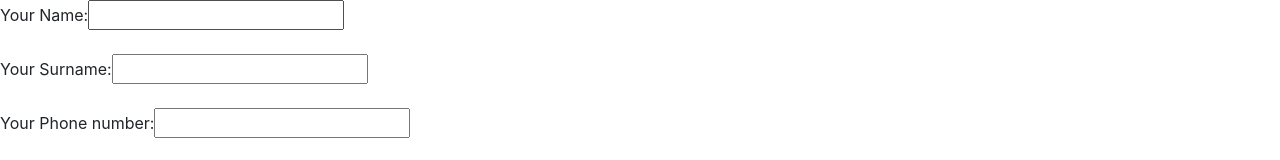
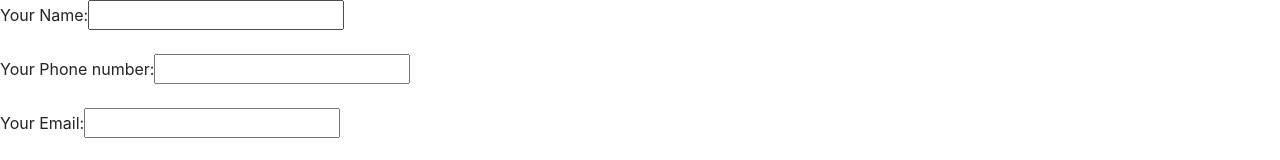
Before and after one commit to Central-core-code/central-core, a Next.js app: page / in a window 1280 px wide. Shown: the top 160 px of the page. Built offline with nearby package versions, Linux system fonts and the light colour scheme.

Commit message:
refactor

```diff
--- a/components/ContactForm.js
+++ b/components/ContactForm/ContactForm.js
@@ -1,26 +1,11 @@
-import React, { useState, useEffect } from "react";
+import React, { useState } from "react";
 import ReCAPTCHA from "react-google-recaptcha";
 import { useRouter } from "next/router";
 import emailjs from "emailjs-com";
 
-import translations from "../translations";
-import formValidation from "../components/FormValidation";
-
-const initialFormState = {
-  name: "",
-  surname: "",
-  phone: "",
-  email: "",
-  message: "",
-};
-
-const initialErrorsState = {
-  name: false,
-  surname: false,
-  phone: false,
-  email: false,
-  message: false,
-};
+import translations from "../../translations";
+import formValidation from "../FormValidation";
+import { initialErrorsState, initialFormState } from "./const";
 
 export default function ContactForm() {
   let router = useRouter();
@@ -44,18 +29,9 @@ export default function ContactForm() {
     });
 
     if (!isValidationFailed) {
+      sendEmail(e);
       setForm(initialFormState);
       setErrors(initialErrorsState);
-      setSuccessMessage(success_text_message);
-
-      sendEmail(e);
-    } else {
-      const { name, value } = e.target;
-      const validation = formValidation(name, value) === true;
-      setErrors((prevState) => ({
-        ...prevState,
-        [name]: validation,
-      }));
     }
   };
 
@@ -70,11 +46,20 @@ export default function ContactForm() {
       ...prevState,
       [name]: value,
     }));
+
+    if (errors[name]) {
+      const validation = formValidation(name, value);
+      assignErrors(name, validation);
+    }
   };
 
   const handleOnBlur = (e) => {
     const { name, value } = e.target;
     const validation = formValidation(name, value);
+    assignErrors(name, validation);
+  };
+
+  const assignErrors = (name, validation) => {
     setErrors((prevState) => ({
       ...prevState,
       [name]: validation,
@@ -93,6 +78,8 @@ export default function ContactForm() {
       )
       .then(
         (result) => {
+          setSuccessMessage(success_text_message);
+
           //success message
           console.log(result.text);
         },
@@ -102,12 +89,6 @@ export default function ContactForm() {
         }
       );
   };
-
-  useEffect(() => {
-    if (successMessage !== "") {
-      setTimeout(() => setSuccessMessage(""), 3000);
-    }
-  });
 
   return (
     <>
@@ -125,20 +106,6 @@ export default function ContactForm() {
               onBlur={handleOnBlur}
             />
             {errors.name && <span>{input_text_message}</span>}
-          </label>
-        </p>
-        <p>
-          <label htmlFor="surname">
-            Your Surname:
-            <input
-              type="text"
-              name="surname"
-              id="surname"
-              value={form.surname}
-              onChange={handleChange}
-              onBlur={handleOnBlur}
-            />
-            {errors.surname && <span>{input_text_message}</span>}
           </label>
         </p>
         <p>
--- /dev/null
+++ b/components/ContactForm/const.js
@@ -0,0 +1,15 @@
+const initialFormState = {
+  name: "",
+  phone: "",
+  email: "",
+  message: "",
+};
+
+const initialErrorsState = {
+  name: false,
+  phone: false,
+  email: false,
+  message: false,
+};
+
+export { initialErrorsState, initialFormState };
--- a/components/FormValidation.js
+++ b/components/FormValidation.js
@@ -1,23 +1,21 @@
-const validateName = value => {
+const validateName = (value) => {
   return value.length < 3;
 };
 
-const validateNumber = value => {
+const validateNumber = (value) => {
   return !/^[\+]?\d{7,20}$/.test(value);
 };
 
-const validateEmail = value => {
+const validateEmail = (value) => {
   return value.indexOf("@") == -1;
 };
-const validateMessage = value => {
+const validateMessage = (value) => {
   return value.length < 3 || value.length > 200;
 };
 
 export default function formValidation(inputName, value) {
   switch (inputName) {
     case "name":
-      return validateName(value);
-    case "surname":
       return validateName(value);
     case "phone":
       return validateNumber(value);
--- a/pages/index.js
+++ b/pages/index.js
@@ -3,7 +3,7 @@ import Link from "next/link";
 import { LanguageSwitcher } from "../components/LanguageSwitcher";
 import { useRouter } from "next/router";
 import translations from "../translations";
-import ContactForm from "@components/ContactForm";
+import ContactForm from "@components/ContactForm/ContactForm";
 
 export default function Home() {
   let router = useRouter();
```
